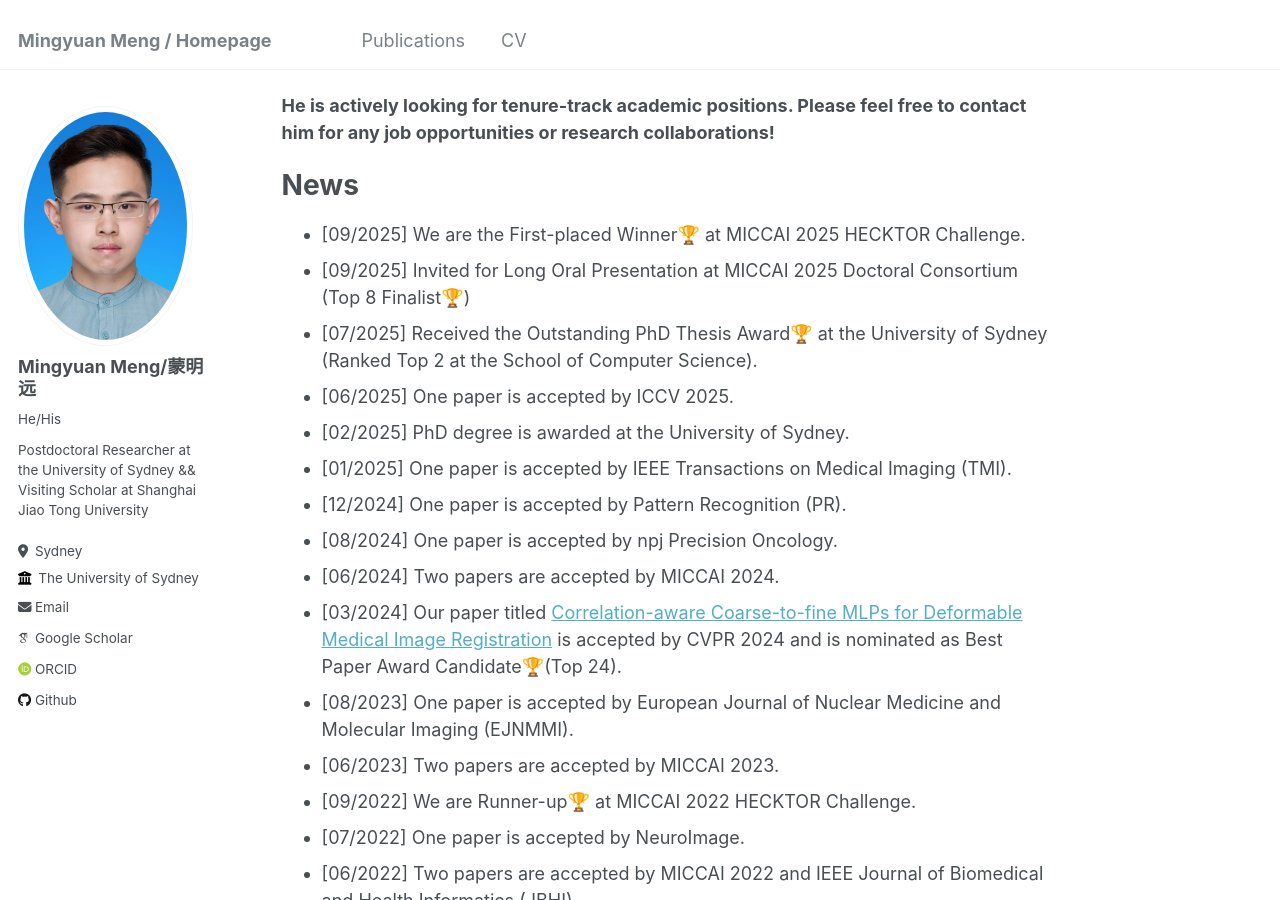
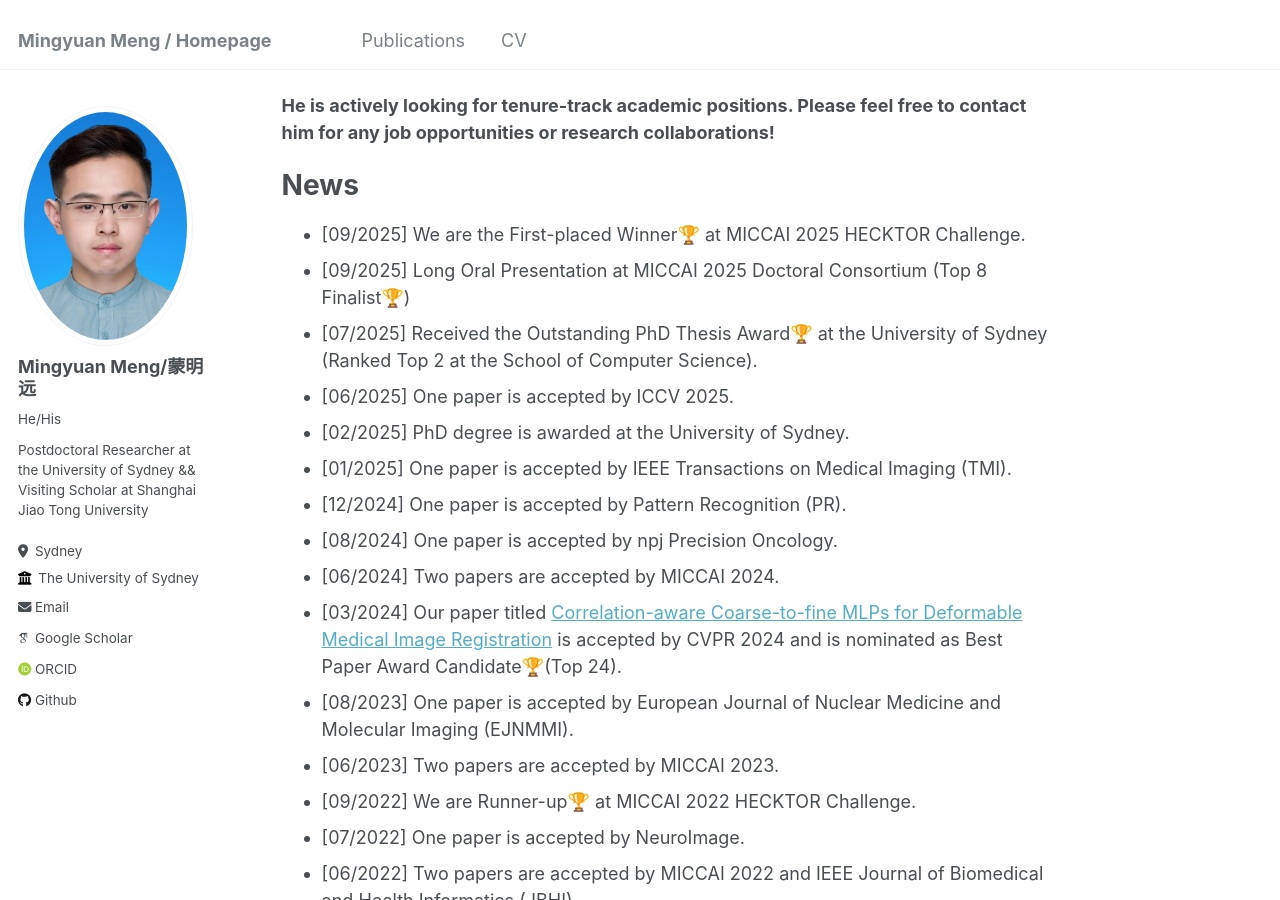
Before and after one commit to MungoMeng/mungomeng.github.io, a Jekyll site: the page built from _pages/about.md, in a window 1280 px wide and 900 px high, scrolled down 373 px. Built offline with Jekyll 4.4.1, drawn with Linux system fonts in a browser that asks for light colours; some web fonts are replaced.

Commit message:
Update about.md

```diff
--- a/_pages/about.md
+++ b/_pages/about.md
@@ -16,7 +16,7 @@ His research focus is deep learning for medical image analysis, especially in me
 News
 ======
 * [09/2025] We are the First-placed Winner🏆 at MICCAI 2025 HECKTOR Challenge.
-* [09/2025] Invited for Long Oral Presentation at MICCAI 2025 Doctoral Consortium (Top 8 Finalist🏆)
+* [09/2025] Long Oral Presentation at MICCAI 2025 Doctoral Consortium (Top 8 Finalist🏆)
 * [07/2025] Received the Outstanding PhD Thesis Award🏆 at the University of Sydney (Ranked Top 2 at the School of Computer Science).
 * [06/2025] One paper is accepted by ICCV 2025.
 * [02/2025] PhD degree is awarded at the University of Sydney.
```
